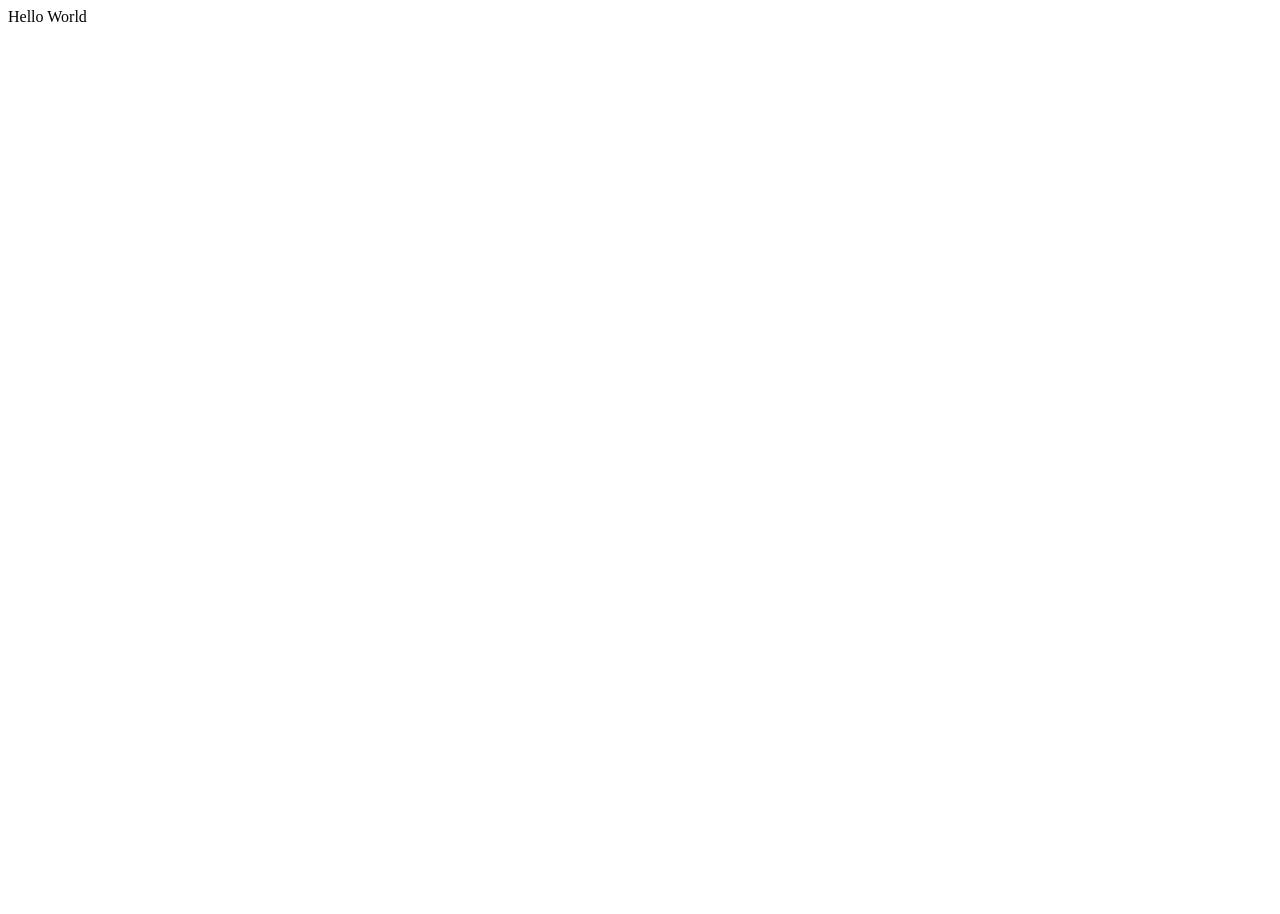
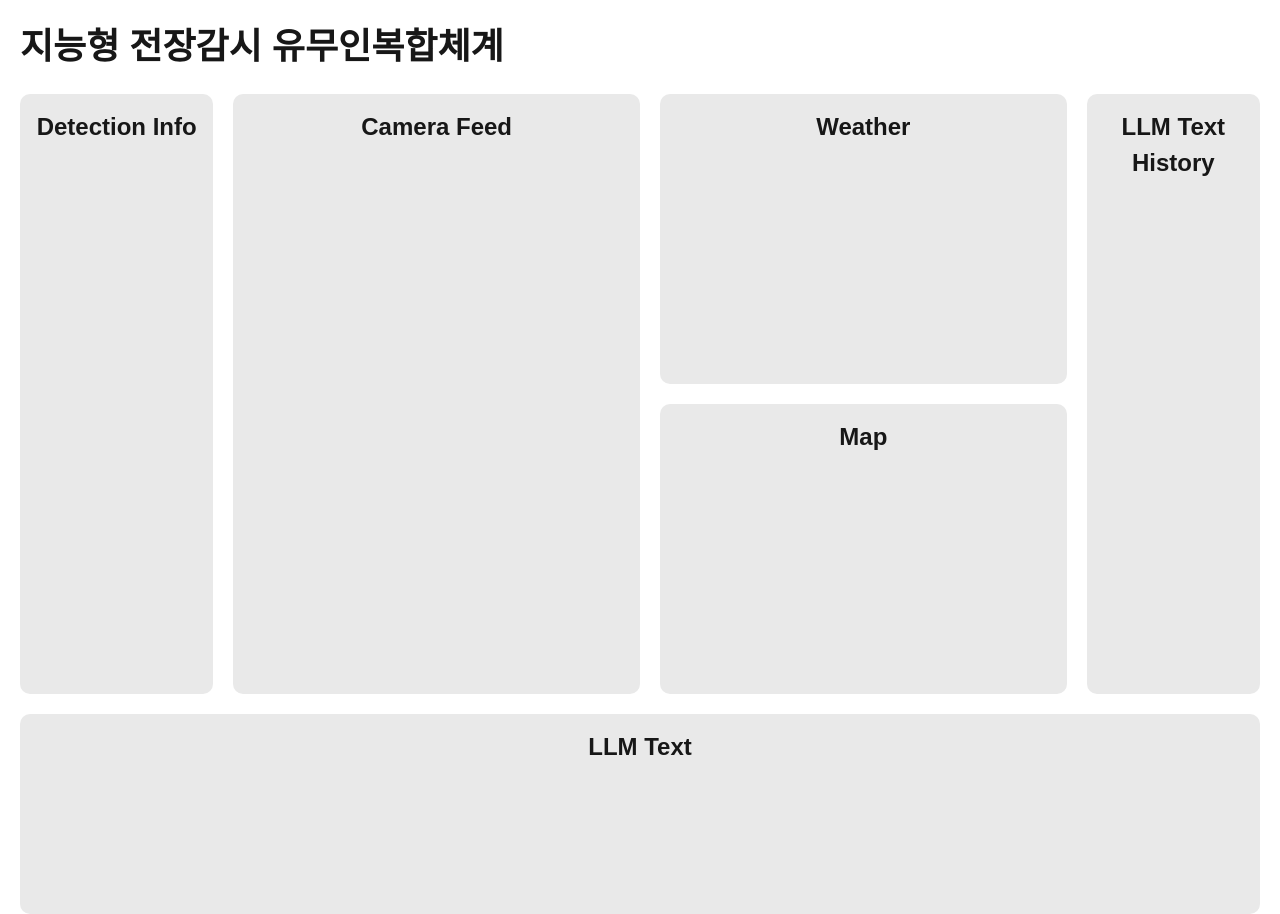
Before and after one commit to JINJIYU23/neowine_demo, a Next.js app: page / in a window 1280 px wide. Before the commit the page ends 800 px from the top, so only its background shows below. Built offline with nearby package versions, Linux system fonts and the light colour scheme.

Commit message:
Style : 레이아웃

```diff
--- a/src/app/layout.tsx
+++ b/src/app/layout.tsx
@@ -1,10 +1,11 @@
+import "@/styles/global.css";
 export default function RootLayout({
   children,
 }: Readonly<{
   children: React.ReactNode;
 }>) {
   return (
-    <html>
+    <html lang="ko">
       <body>{children}</body>
     </html>
   );
--- a/src/app/page.tsx
+++ b/src/app/page.tsx
@@ -1,3 +1,40 @@
+import CameraFeed from "@/components/CameraFeed";
+import DetectionInfo from "@/components/DetectionInfo";
+import LLMText from "@/components/LLMText";
+import LLMTextHistory from "@/components/LLMTextHistory";
+import Map from "@/components/Map";
+import Weather from "@/components/Weather";
+
 export default function Home() {
-  return <div>Hello World </div>;
+  return (
+    <div className="min-h-screen">
+      <header>
+        <h1 className="m-5 text-[36px] font-semibold">
+          지능형 전장감시 유무인복합체계
+        </h1>
+      </header>
+      <main className="grid grid-cols-12">
+        <div className="col-span-2">
+          <DetectionInfo />
+        </div>
+
+        <div className="col-span-4">
+          <CameraFeed />
+        </div>
+
+        <div className="col-span-4 flex flex-col">
+          <Weather />
+          <Map />
+        </div>
+
+        <div className="col-span-2">
+          <LLMTextHistory />
+        </div>
+
+        <div className="col-span-12">
+          <LLMText />
+        </div>
+      </main>
+    </div>
+  );
 }
--- a/src/components/CameraFeed.tsx
+++ b/src/components/CameraFeed.tsx
@@ -1,5 +1,11 @@
 import React from "react";
 
 export default function CameraFeed() {
-  return <div></div>;
+  return (
+    <div className="ml-5 rounded-[10px] bg-[var(--box-color)] h-[600px]">
+      <h2 className="text-[24px] font-semibold text-center p-[15px]">
+        Camera Feed
+      </h2>
+    </div>
+  );
 }
--- a/src/components/DetectionInfo.tsx
+++ b/src/components/DetectionInfo.tsx
@@ -1,5 +1,11 @@
 import React from "react";
 
 export default function DetectionInfo() {
-  return <div></div>;
+  return (
+    <div className="ml-5 rounded-[10px] bg-[var(--box-color)] h-[600px]">
+      <h2 className="text-[24px] font-semibold text-center p-[15px]">
+        Detection Info
+      </h2>
+    </div>
+  );
 }
--- a/src/components/LLMText.tsx
+++ b/src/components/LLMText.tsx
@@ -1,5 +1,11 @@
 import React from "react";
 
 export default function LLMText() {
-  return <div></div>;
+  return (
+    <div className="mx-5 rounded-[10px] bg-[var(--box-color)] h-[200px] max-w-full">
+      <h1 className="text-[24px] font-semibold text-center p-[15px]">
+        LLM Text
+      </h1>
+    </div>
+  );
 }
--- a/src/components/LLMTextHistory.tsx
+++ b/src/components/LLMTextHistory.tsx
@@ -1,5 +1,11 @@
 import React from "react";
 
 export default function LLMTextHistory() {
-  return <div></div>;
+  return (
+    <div className="mb-5 mx-5 rounded-[10px] bg-[var(--box-color)] h-[600px]">
+      <h2 className="text-[24px] font-semibold text-center p-[15px]">
+        LLM Text History
+      </h2>
+    </div>
+  );
 }
--- a/src/components/Map.tsx
+++ b/src/components/Map.tsx
@@ -1,5 +1,9 @@
 import React from "react";
 
 export default function Map() {
-  return <div></div>;
+  return (
+    <div className="ml-5 rounded-[10px] bg-[var(--box-color)] h-[290px]">
+      <h2 className="text-[24px] font-semibold text-center p-[15px]">Map</h2>
+    </div>
+  );
 }
--- a/src/components/Weather.tsx
+++ b/src/components/Weather.tsx
@@ -1,5 +1,11 @@
 import React from "react";
 
 export default function Weather() {
-  return <div></div>;
+  return (
+    <div className="ml-5 mb-[20px] rounded-[10px] bg-[var(--box-color)] h-[290px]">
+      <h2 className="text-[24px] font-semibold text-center p-[15px]">
+        Weather
+      </h2>
+    </div>
+  );
 }
--- /dev/null
+++ b/src/styles/global.css
@@ -0,0 +1,30 @@
+@import "tailwindcss";
+
+.asta-sans-regular {
+  font-family: "Asta Sans", sans-serif;
+  font-optical-sizing: auto;
+  font-weight: 400;
+  font-style: normal;
+}
+
+:root {
+  --background: #ffffff;
+  --foreground: #171717;
+  --box-color: #e9e9e9;
+}
+
+@theme inline {
+  --color-background: var(--background);
+  --color-foreground: var(--foreground);
+  --font-sans: var(--font-geist-sans);
+  --font-mono: var(--font-geist-mono);
+}
+
+body {
+  background: var(--background);
+  color: var(--foreground);
+  font-family: "Asta Sans", sans-serif;
+  margin: 0;
+  padding: 0;
+  box-sizing: border-box;
+}
```
